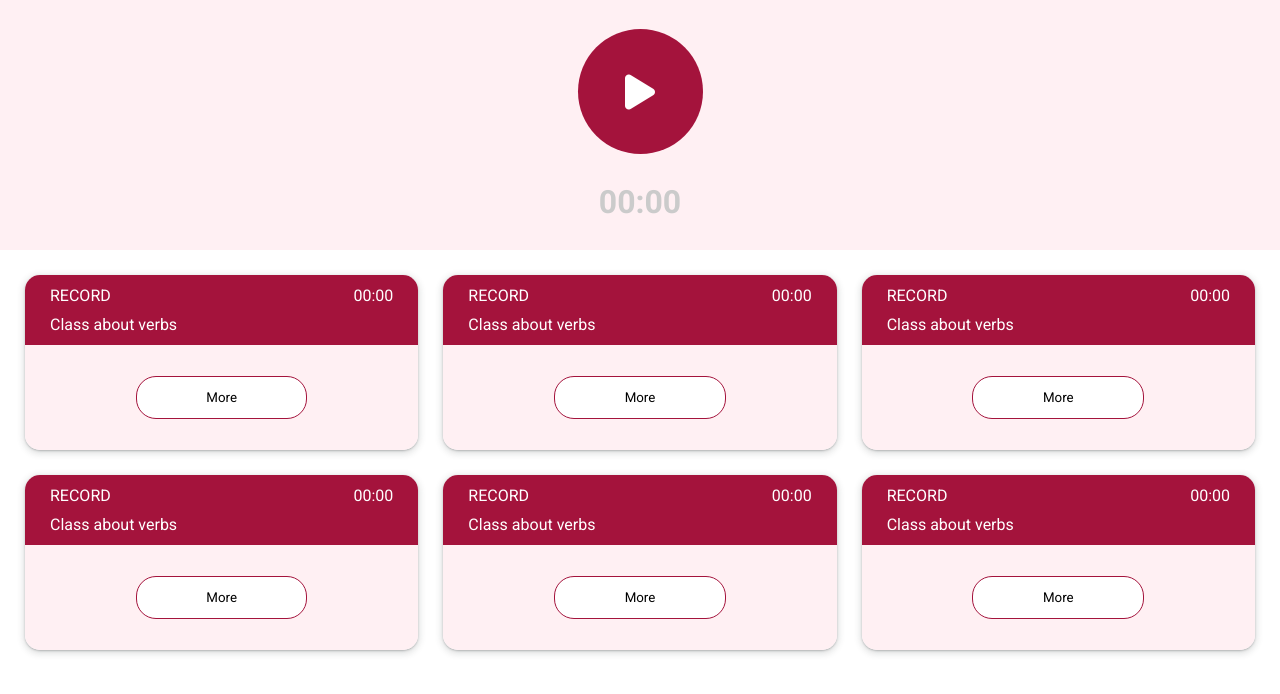
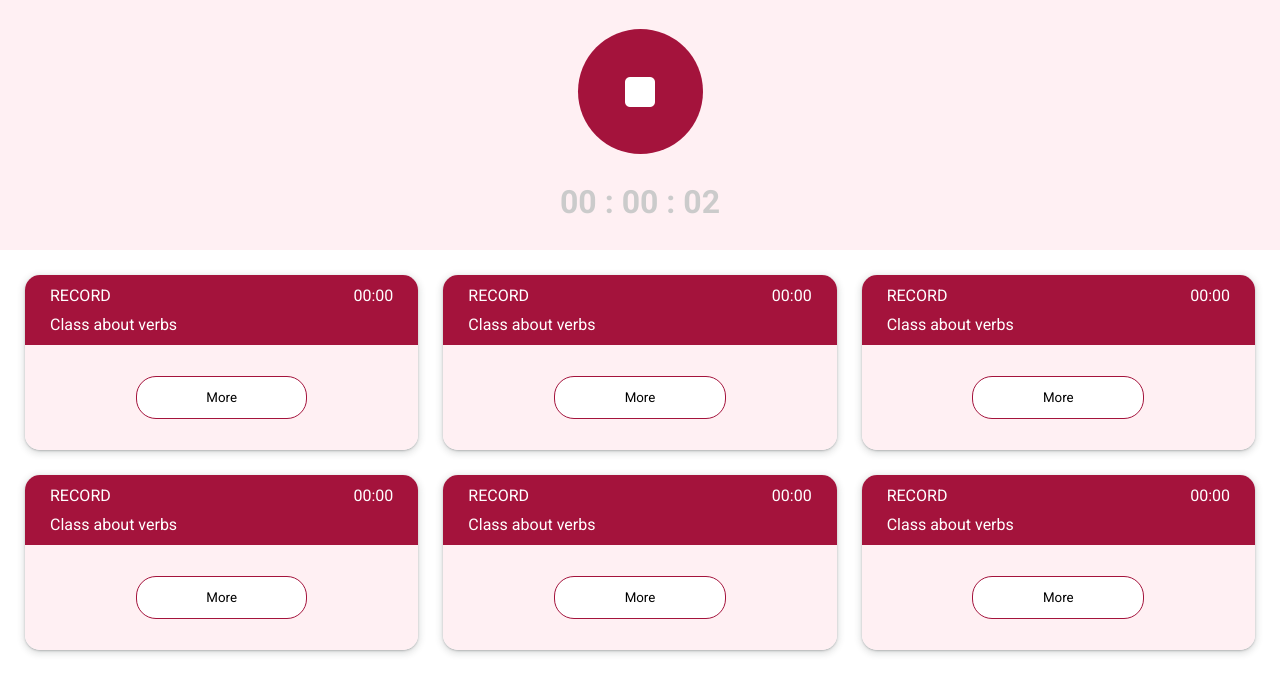
Before and after one commit to devleandrodias/terminal-english-javascript, a website: page src/ui/index.html in a window 1280 px wide. Both pictures are taken after a click on the button 640 px from the left and 91 px from the top of the page. Drawn offline with Linux system fonts and the light colour scheme.

Commit message:
feat: implemeting change icon on play and tracker timer

```diff
--- a/src/ui/index.html
+++ b/src/ui/index.html
@@ -41,12 +41,49 @@
     function startRecord() {
       console.log("Start recording...");
       isRecording = true
+      document.getElementById('icon-timer').setAttribute('class', 'fa-solid fa-stop fa-3x')
       recognition.start();
+      updateTime()
+    }
+
+    function formatNumberTwoDigits(number) {
+      return number.toLocaleString('en-US', {
+        minimumIntegerDigits: 2,
+        useGrouping: false
+      })
+    }
+
+    function updateTime(second = 0, minute = 0, hour = 0) {
+      document.getElementById('time-record-second').innerText = formatNumberTwoDigits(second)
+      document.getElementById('time-record-minute').innerText = formatNumberTwoDigits(minute)
+      document.getElementById('time-record-hour').innerText = formatNumberTwoDigits(hour)
+
+      if (second < 59) second++
+
+      else if (second === 59 && minute === 59) {
+        second = 0
+        minute = 0
+        hour++
+      }
+
+      else {
+        second = 0
+        minute++
+      }
+
+      if (isRecording) {
+        setTimeout(() => updateTime(second, minute, hour), 1000)
+      } else {
+        document.getElementById('time-record-second').innerText = formatNumberTwoDigits(0)
+        document.getElementById('time-record-minute').innerText = formatNumberTwoDigits(0)
+        document.getElementById('time-record-hour').innerText = formatNumberTwoDigits(0)
+      }
     }
 
     function stopRecord() {
       console.log("Stop recording...");
       isRecording = false
+      document.getElementById('icon-timer').setAttribute('class', 'fa-solid fa-play fa-3x')
       recognition.stop();
       console.log(splitWords(saidWords));
     }
@@ -66,10 +103,16 @@
   </script>
 
   <div class="record-area">
-    <button class="btn-record" onclick="isRecording ? startRecord() : stopRecord()">
-      <i class="fa-solid fa-play fa-3x"></i>
+    <button class="btn-record" onclick="isRecording ? stopRecord() : startRecord()">
+      <i id="icon-timer" class="fa-solid fa-play fa-3x"></i>
     </button>
-    <span class="time-record">00:00</span>
+    <div class="time-record">
+      <span id="time-record-hour">00</span>
+      <span>:</span>
+      <span id="time-record-minute">00</span>
+      <span>:</span>
+      <span id="time-record-second">00</span>
+    </div>
   </div>
   <div class="cards-area">
     <div class="card">
```
